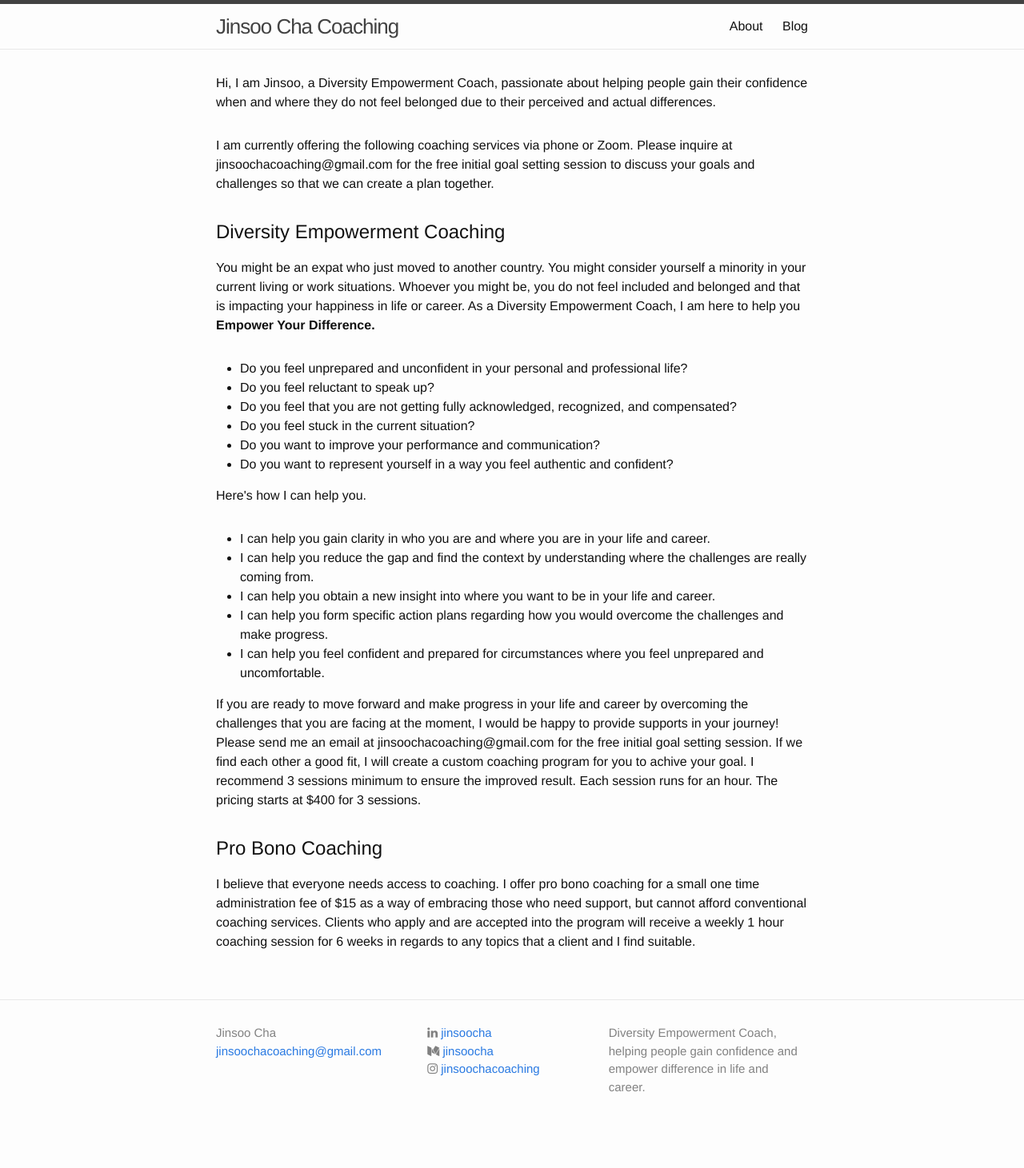
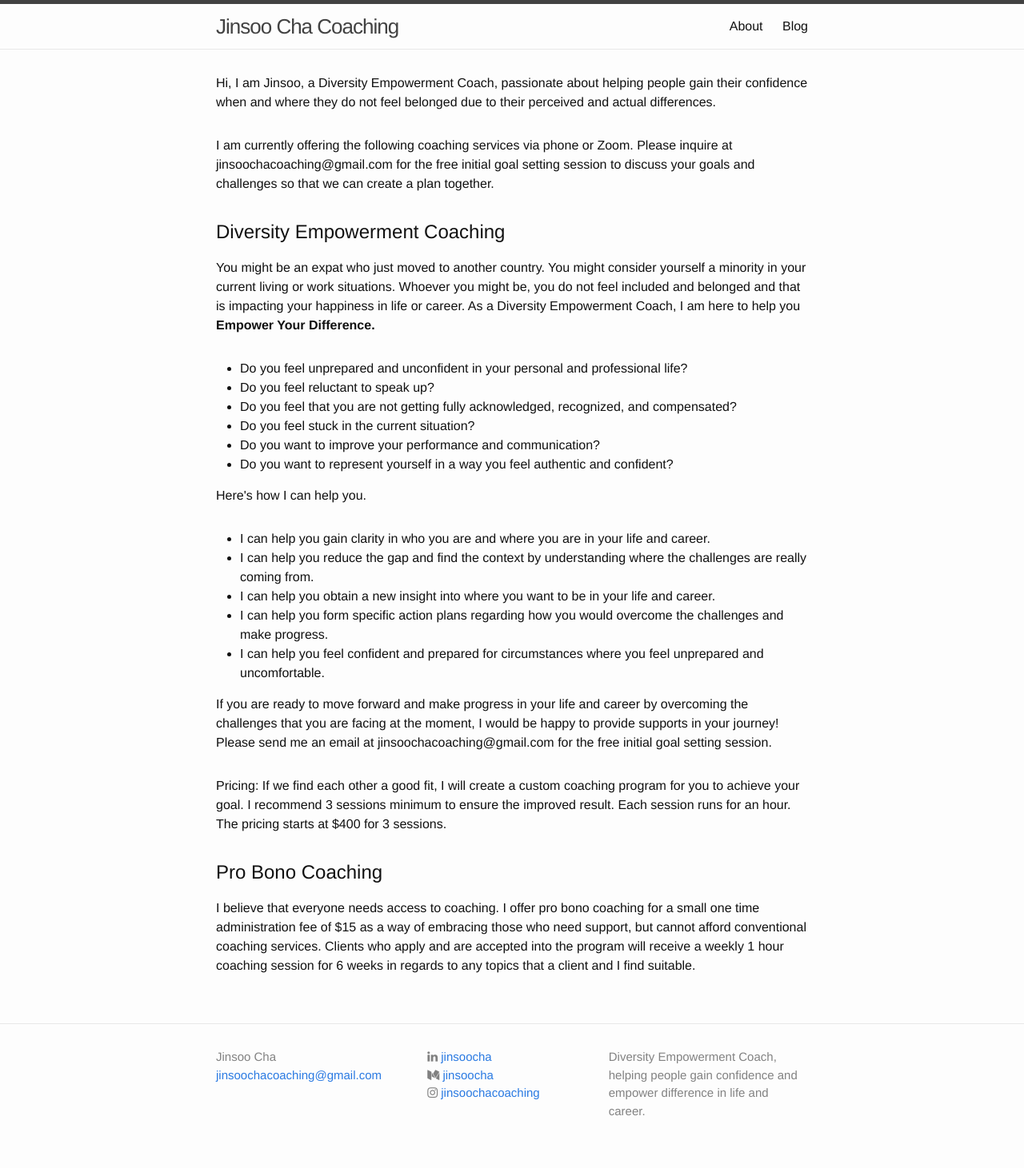
Before and after one commit to jinsoocha/jinsoocha.github.io, a Jekyll site: the page built from index.html, in a window 1280 px wide. Shown: the whole page at 80% size. Built offline with Jekyll 4.4.1, drawn with Linux system fonts in a browser that asks for light colours; nearby versions of some CDN libraries; before the commit the page ends 1431 px from its top, so only the background shows below that.

Commit message:
Update index.html

```diff
--- a/index.html
+++ b/index.html
@@ -25,7 +25,8 @@ layout: default
         <li>I can help you form specific action plans regarding how you would overcome the challenges and make progress.</li>
         <li>I can help you feel confident and prepared for circumstances where you feel unprepared and uncomfortable.</li>
       </ul>
-      <p class="post-content">If you are ready to move forward and make progress in your life and career by overcoming the challenges that you are facing at the moment, I would be happy to provide supports in your journey! Please send me an email at jinsoochacoaching@gmail.com for the free initial goal setting session. If we find each other a good fit, I will create a custom coaching program for you to achive your goal. I recommend 3 sessions minimum to ensure the improved result. Each session runs for an hour. The pricing starts at $400 for 3 sessions.</p>
+      <p class="post-content">If you are ready to move forward and make progress in your life and career by overcoming the challenges that you are facing at the moment, I would be happy to provide supports in your journey! Please send me an email at jinsoochacoaching@gmail.com for the free initial goal setting session.</p>
+      <p class="post-content">Pricing: If we find each other a good fit, I will create a custom coaching program for you to achieve your goal. I recommend 3 sessions minimum to ensure the improved result. Each session runs for an hour. The pricing starts at $400 for 3 sessions.</p>
     </div>
     <div class="intro-block">
       <h2 class="post-heading">Pro Bono Coaching</h2>
```
